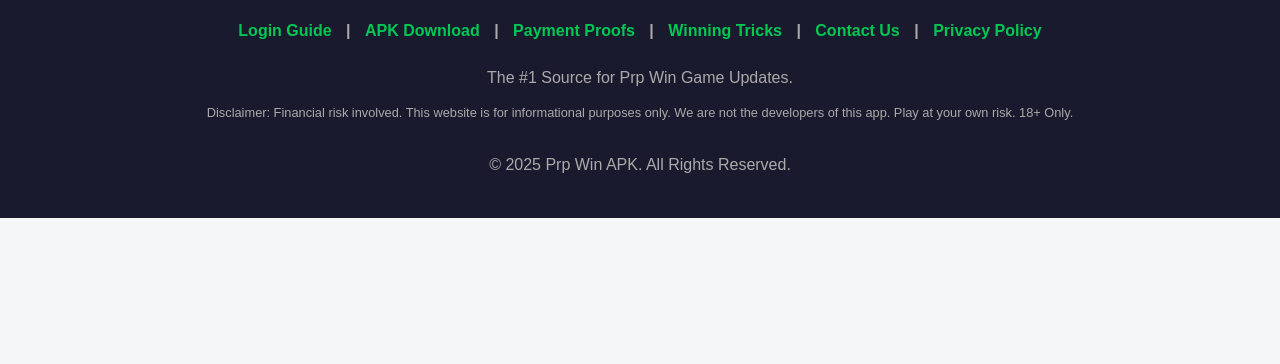
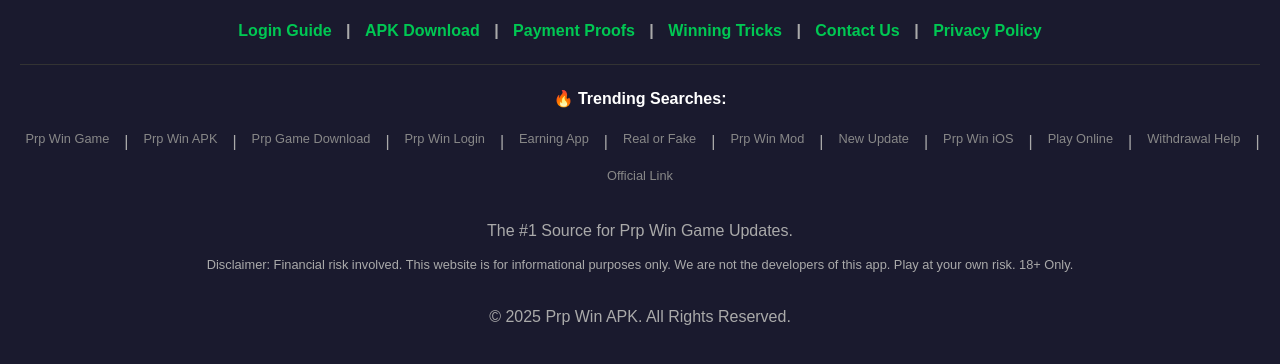
Before and after one commit to uzairop6363/prpwinapk.net, a plain HTML site: page index.html in a window 1280 px wide. Shown: the part 3449-3813 px from the top of the page. Before the commit the page ends 3667 px from the top, so only its background shows below. Drawn offline with Linux system fonts and the light colour scheme.

Commit message:
Update index.html

```diff
--- a/index.html
+++ b/index.html
@@ -101,6 +101,11 @@
         footer a { color: var(--primary); text-decoration: none; margin: 0 10px; }
         footer a:hover { color: white; text-decoration: underline; }
         .footer-links { margin-bottom: 20px; font-weight: bold; }
+
+        /* SEO Keyword Links Styling */
+        .seo-links { display: flex; flex-wrap: wrap; justify-content: center; gap: 10px; margin-top: 20px; padding-top: 20px; border-top: 1px solid #333; }
+        .seo-links a { color: #888; font-size: 0.8rem; margin: 0 5px; }
+        .seo-links a:hover { color: #fff; }
 
         @media (max-width: 768px) {
             .nav-links { display: none; }
@@ -262,7 +267,23 @@
             <a href="privacy.html">Privacy Policy</a>
         </div>
 
-        <p>The #1 Source for Prp Win Game Updates.</p>
+        <div class="seo-links">
+            <span style="color: white; width: 100%; font-weight: bold; margin-bottom: 5px;">🔥 Trending Searches:</span>
+            <a href="prp-win-game.html">Prp Win Game</a> |
+            <a href="prp-win-apk.html">Prp Win APK</a> |
+            <a href="prp-game-download.html">Prp Game Download</a> |
+            <a href="prp-win-login.html">Prp Win Login</a> |
+            <a href="prp-win-earning-app.html">Earning App</a> |
+            <a href="prp-win-real-or-fake.html">Real or Fake</a> |
+            <a href="prp-win-mod-apk.html">Prp Win Mod</a> |
+            <a href="prp-win-update.html">New Update</a> |
+            <a href="prp-win-ios.html">Prp Win iOS</a> |
+            <a href="prp-win-online.html">Play Online</a> |
+            <a href="prp-win-withdrawal.html">Withdrawal Help</a> |
+            <a href="prp-win-official.html">Official Link</a>
+        </div>
+
+        <p style="margin-top: 30px;">The #1 Source for Prp Win Game Updates.</p>
         <p style="font-size: 0.8rem; margin-top: 10px;">Disclaimer: Financial risk involved. This website is for informational purposes only. We are not the developers of this app. Play at your own risk. 18+ Only.</p>
         <br>
         <p>&copy; 2025 Prp Win APK. All Rights Reserved.</p>
```
